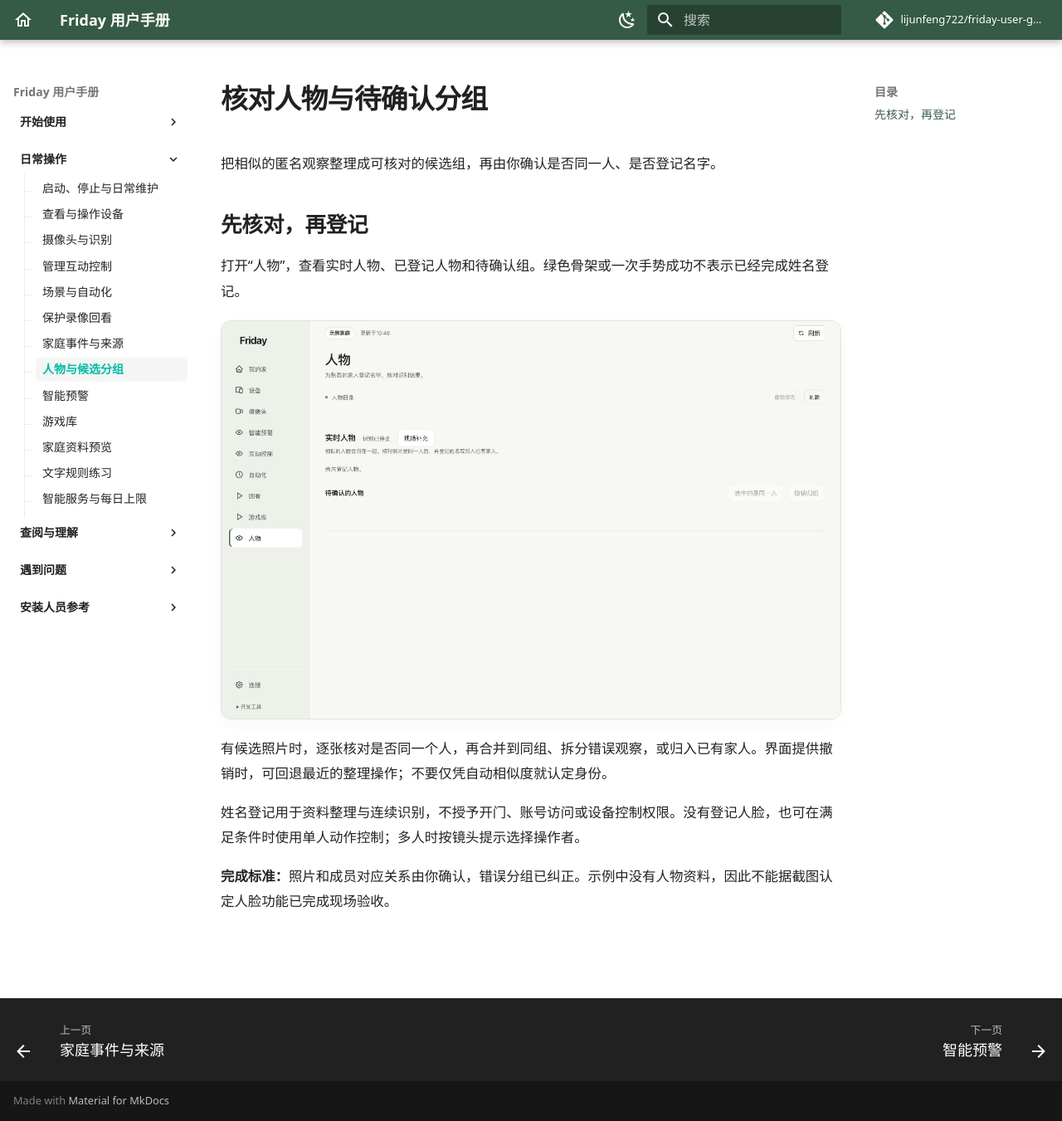
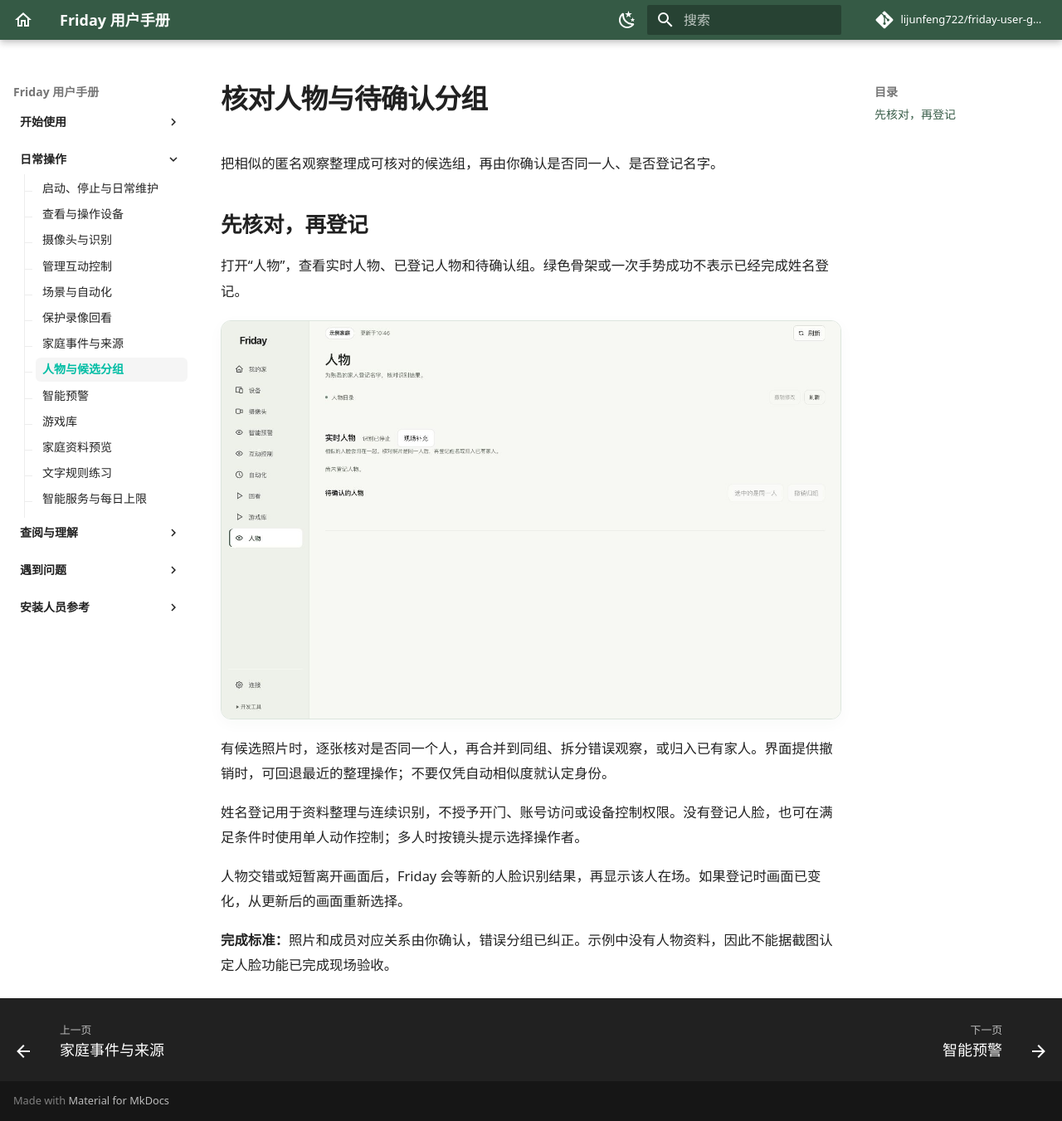
Before and after one commit to lijunfeng722/friday-user-guide, an MkDocs documentation site: the page built from docs/guides/people.md, in a window 1280 px wide and 1351 px high. Shown: the whole window at 83% size. Built offline with MkDocs 1.6.1 and Material for MkDocs 9.7.7, drawn with Linux system fonts in a browser that asks for light colours; comment, search, counter and statistics services are not loaded.

Commit message:
文档：说明人物交错后的在场和登记

```diff
--- a/docs/guides/people.md
+++ b/docs/guides/people.md
@@ -12,4 +12,6 @@
 
 姓名登记用于资料整理与连续识别，不授予开门、账号访问或设备控制权限。没有登记人脸，也可在满足条件时使用单人动作控制；多人时按镜头提示选择操作者。
 
+人物交错或短暂离开画面后，Friday 会等新的人脸识别结果，再显示该人在场。如果登记时画面已变化，从更新后的画面重新选择。
+
 **完成标准：**照片和成员对应关系由你确认，错误分组已纠正。示例中没有人物资料，因此不能据截图认定人脸功能已完成现场验收。
```
Also changed, not shown: USER_MANUAL.md (+2 -0 lines).
